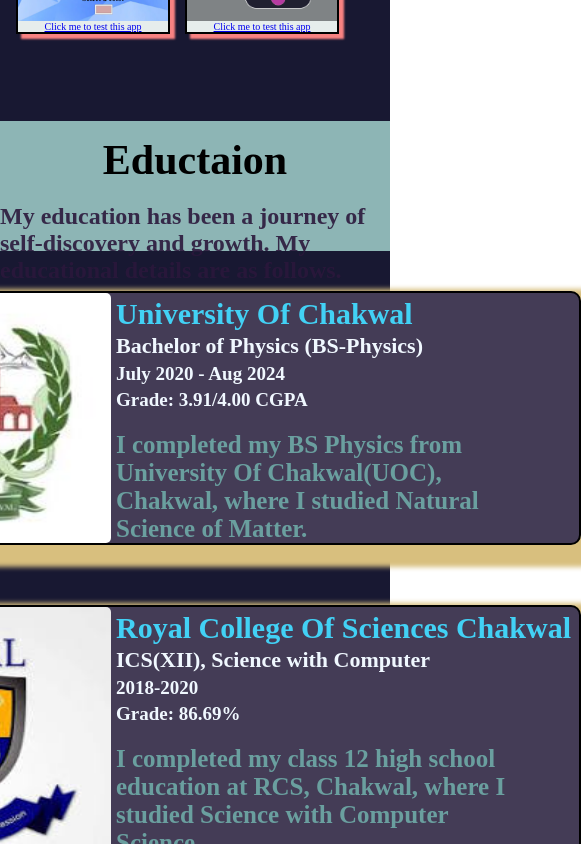
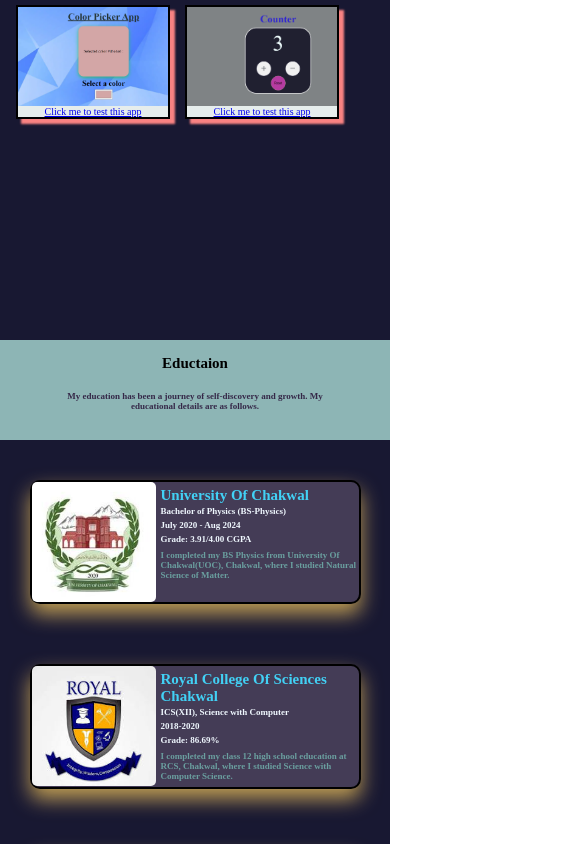
Before and after one commit to Javeria-Ahmed9/Portfolio, a React (Vite) app: page / in a window 390 px wide. Shown: the part 2060-2904 px from the top of the page, 581 px wide, since content can reach past the window. Built offline with nearby package versions, Linux system fonts and the light colour scheme.

Commit message:
Picture width changed.

```diff
--- a/src/Education.css
+++ b/src/Education.css
@@ -141,3 +141,96 @@
     margin: 20px 0px 0px 5px;
     color: rgb(106, 159, 159);
 }
+
+@media (max-width:768px) {
+    #mDiv {
+        width: 100vw;
+        height: 95vh;
+    }
+
+    #InnerDiv {
+        height: 100px;
+        font-size: 6px;
+    }
+
+    #hID {
+        font-size: 15px;
+    }
+
+    #javId {
+        display: flex;
+        flex-direction: column;
+        justify-content: center;
+        align-items: center;
+    }
+
+
+    #edu1,
+    #edu2,
+    #edu3 {
+
+        background-color: rgb(68, 60, 86);
+        height: 120.5px;
+        width: 327px;
+        box-shadow: rgba(224, 184, 96, 0.849) 0px 10px 20px, rgba(0, 0, 0, 0.23) 0px 6px 6px;
+
+
+    }
+
+
+    #mDiv1 img {
+
+        height: 120px;
+        width: 124px;
+        margin-left: 0px;
+        border-radius: 5px;
+    }
+
+    #im {
+        background-color: blue;
+
+
+    }
+
+    #nm {
+        padding-top: 5px;
+        font-size: 15px;
+        margin-bottom: 0px;
+        color: rgb(66, 209, 245);
+    }
+
+
+
+    #gh {
+        font-size: 9px;
+        margin: 2px 0px 0px 5px;
+
+
+    }
+
+    #fg {
+        font-size: 9px;
+        margin: 4px 0px 0px 5px;
+    }
+
+    #fd {
+        font-size: 9px;
+        margin: 4px 0px 0px 5px;
+    }
+
+    #CnId {
+        width: 275px;
+        text-align: center;
+
+    }
+
+    #Introd {
+
+        height: 160px;
+        font-size: 9px;
+        width: 200px;
+        font-weight: bold;
+        margin: 6px 0px 0px 5px;
+        color: rgb(106, 159, 159);
+    }
+}
--- a/src/Projects.css
+++ b/src/Projects.css
@@ -69,7 +69,7 @@
 @media (max-width:768px) {
     #maindivID {
         width: 100vw;
-        height: 94vh;
+        height: 110vh;
         padding-top: 75px;
     }
 
--- a/src/Skills.css
+++ b/src/Skills.css
@@ -108,7 +108,7 @@
 
 @media (max-width:768px) {
     #main3 {
-        height: 100vh;
+        height: 110vh;
         padding-top: 70px;
         background-color: rgb(24, 24, 50);
     }
```
